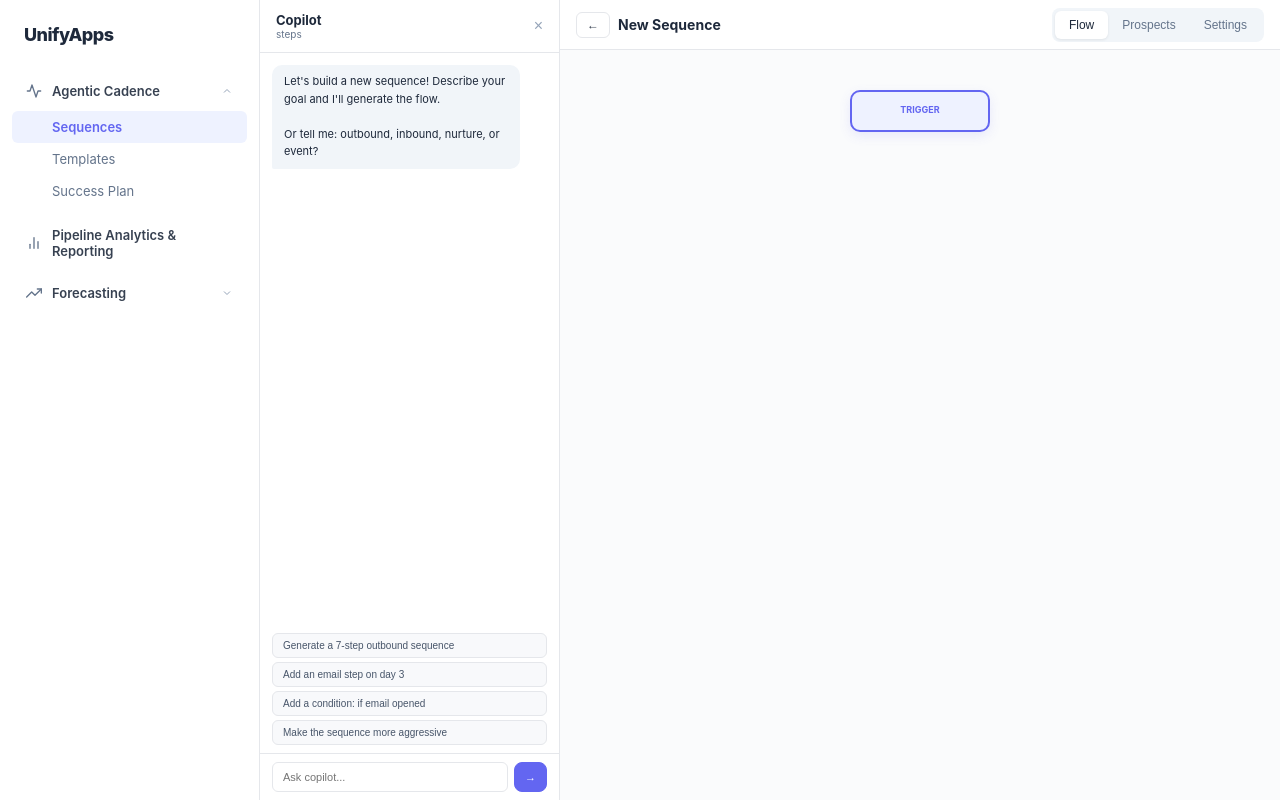
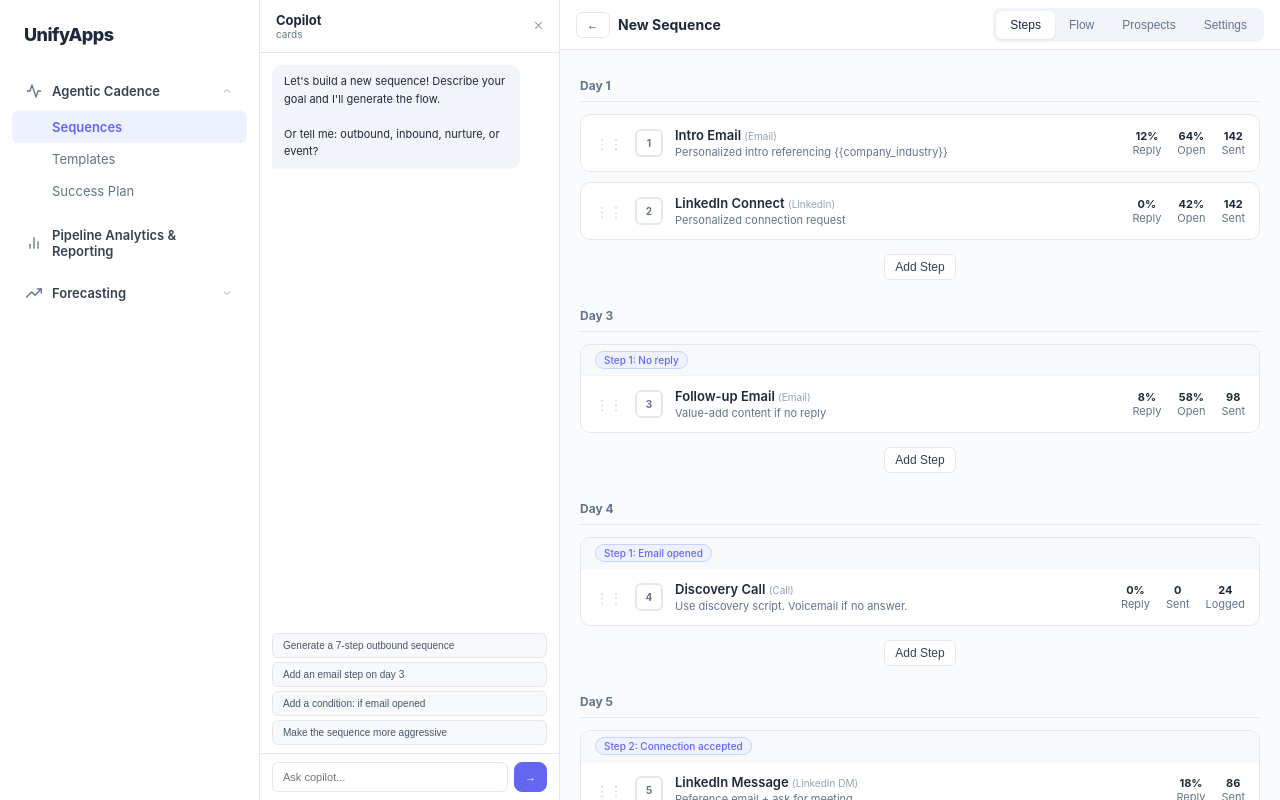
Before and after one commit to nitish-unifyapps/sales-enablement, a React (Vite) app: page / in a window 1280 px wide. Both pictures are taken after a click on the button "+ Create Sequence". Built offline with nearby package versions, Linux system fonts and the light colour scheme.

Commit message:
feat: cards view for sequences with day grouping, inline conditions, and condition management in drawer

```diff
--- a/src/pages/Sequences.jsx
+++ b/src/pages/Sequences.jsx
@@ -111,9 +111,21 @@
   const [steps, setSteps] = useState(initialSteps)
   const [prospects, setProspects] = useState(initialProspects)
   const [selectedSeq, setSelectedSeq] = useState(null)
-  const [builderTab, setBuilderTab] = useState('steps')
+  const [builderTab, setBuilderTab] = useState('cards')
   const [selectedStep, setSelectedStep] = useState(null)
   const [copilotOpen, setCopilotOpen] = useState(true)
+
+  // Flat steps for Cards view
+  const [cardSteps, setCardSteps] = useState([
+    { id: 1, type: 'auto_email', title: 'Intro Email', desc: 'Personalized intro referencing {{company_industry}}', day: 1, conditions: [], metrics: { replyRate: 12, openRate: 64, sent: 142 } },
+    { id: 2, type: 'linkedin_connect', title: 'LinkedIn Connect', desc: 'Personalized connection request', day: 1, conditions: [], metrics: { replyRate: 0, openRate: 42, sent: 142 } },
+    { id: 3, type: 'auto_email', title: 'Follow-up Email', desc: 'Value-add content if no reply', day: 3, conditions: [{ from: 'Step 1', condition: 'No reply', id: 'c1' }], metrics: { replyRate: 8, openRate: 58, sent: 98 } },
+    { id: 4, type: 'phone', title: 'Discovery Call', desc: 'Use discovery script. Voicemail if no answer.', day: 4, conditions: [{ from: 'Step 1', condition: 'Email opened', id: 'c2' }], metrics: { replyRate: 0, openRate: 0, sent: 0, logged: 24 } },
+    { id: 5, type: 'linkedin_msg', title: 'LinkedIn Message', desc: 'Reference email + ask for meeting', day: 5, conditions: [{ from: 'Step 2', condition: 'Connection accepted', id: 'c3' }], metrics: { replyRate: 18, openRate: 0, sent: 86 } },
+    { id: 6, type: 'auto_email', title: 'Case Study Email', desc: 'Industry-relevant social proof', day: 7, conditions: [{ from: 'Step 3', condition: 'No reply', id: 'c4' }, { from: 'Step 4', condition: 'No answer', id: 'c5' }], metrics: { replyRate: 6, openRate: 52, sent: 72 } },
+    { id: 7, type: 'phone', title: 'Call #2 + Voicemail', desc: 'Mention LinkedIn, drop voicemail', day: 9, conditions: [{ from: 'Step 6', condition: 'Email opened', id: 'c6' }], metrics: { replyRate: 0, openRate: 0, sent: 0, logged: 18 } },
+    { id: 8, type: 'auto_email', title: 'Breakup Email', desc: 'Final touch — create urgency', day: 12, conditions: [{ from: 'Step 5', condition: 'No reply', id: 'c7' }, { from: 'Step 6', condition: 'No reply', id: 'c8' }], metrics: { replyRate: 4, openRate: 45, sent: 64 } },
+  ])
   const [chatMessages, setChatMessages] = useState([])
   const [chatInput, setChatInput] = useState('')
   const [pendingStep, setPendingStep] = useState(null)
@@ -312,6 +324,7 @@
                 <span style={{ fontSize: 14, fontWeight: 700 }}>{selectedSeq?.name || 'New Sequence'}</span>
               </div>
               <div className="view-toggle">
+                <button className={builderTab === 'cards' ? 'active' : ''} onClick={() => setBuilderTab('cards')}>Steps</button>
                 <button className={builderTab === 'steps' ? 'active' : ''} onClick={() => setBuilderTab('steps')}>Flow</button>
                 <button className={builderTab === 'prospects' ? 'active' : ''} onClick={() => setBuilderTab('prospects')}>Prospects</button>
                 <button className={builderTab === 'settings' ? 'active' : ''} onClick={() => setBuilderTab('settings')}>Settings</button>
@@ -320,6 +333,58 @@
 
             {/* Canvas area */}
             <div style={{ flex: 1, overflow: 'auto', background: '#fafbfc', position: 'relative' }}>
+
+              {/* CARDS VIEW */}
+              {builderTab === 'cards' && (
+                <div style={{ padding: 20 }}>
+                  {/* Group by day */}
+                  {[...new Set(cardSteps.map(s => s.day))].sort((a, b) => a - b).map(day => (
+                    <div key={day} style={{ marginBottom: 20 }}>
+                      <div style={{ fontSize: 12, fontWeight: 700, color: '#64748b', padding: '8px 0', borderBottom: '1px solid #e5e7eb', marginBottom: 12 }}>Day {day}</div>
+                      {cardSteps.filter(s => s.day === day).map((step, idx) => {
+                        const stepIdx = cardSteps.indexOf(step)
+                        const isSelected = selectedStep?.id === step.id
+                        return (
+                          <div key={step.id} onClick={() => setSelectedStep(step)} style={{ background: isSelected ? '#eef2ff' : '#fff', border: `1px solid ${isSelected ? '#6366f1' : '#e5e7eb'}`, borderRadius: 10, padding: 0, marginBottom: 10, cursor: 'pointer', overflow: 'hidden', transition: 'all .12s' }}>
+                            {/* Conditions bar at top */}
+                            {step.conditions.length > 0 && (
+                              <div style={{ padding: '6px 14px', background: '#f8f9fb', borderBottom: '1px solid #f1f5f9', display: 'flex', gap: 8, flexWrap: 'wrap' }}>
+                                {step.conditions.map(c => (
+                                  <span key={c.id} style={{ fontSize: 10, padding: '2px 8px', background: '#eef2ff', border: '1px solid #c7d2fe', borderRadius: 12, color: '#6366f1', fontWeight: 500 }}>
+                                    {c.from}: {c.condition}
+                                  </span>
+                                ))}
+                              </div>
+                            )}
+                            {/* Step content */}
+                            <div style={{ padding: '12px 14px', display: 'flex', alignItems: 'center', gap: 12 }}>
+                              <span style={{ color: '#d1d5db', fontSize: 14, cursor: 'grab', userSelect: 'none' }}>⋮⋮</span>
+                              <div style={{ width: 28, height: 28, borderRadius: 6, border: '2px solid #e5e7eb', display: 'flex', alignItems: 'center', justifyContent: 'center', fontSize: 10, fontWeight: 700, color: '#64748b', flexShrink: 0 }}>{stepIdx + 1}</div>
+                              <div style={{ flex: 1 }}>
+                                <div style={{ fontSize: 13, fontWeight: 600 }}>{step.title} <span style={{ fontSize: 10, color: '#94a3b8', fontWeight: 400 }}>({stepTypes.find(t => t.type === step.type)?.label})</span></div>
+                                <div style={{ fontSize: 11, color: '#64748b', marginTop: 2 }}>{step.desc}</div>
+                              </div>
+                              {/* Metrics */}
+                              <div style={{ display: 'flex', gap: 16, fontSize: 11, color: '#64748b', flexShrink: 0 }}>
+                                {step.metrics.replyRate !== undefined && <div style={{ textAlign: 'center' }}><div style={{ fontWeight: 700, color: '#1e293b' }}>{step.metrics.replyRate}%</div><div>Reply</div></div>}
+                                {step.metrics.openRate !== undefined && step.metrics.openRate > 0 && <div style={{ textAlign: 'center' }}><div style={{ fontWeight: 700, color: '#1e293b' }}>{step.metrics.openRate}%</div><div>Open</div></div>}
+                                {step.metrics.sent !== undefined && <div style={{ textAlign: 'center' }}><div style={{ fontWeight: 700, color: '#1e293b' }}>{step.metrics.sent}</div><div>Sent</div></div>}
+                                {step.metrics.logged !== undefined && <div style={{ textAlign: 'center' }}><div style={{ fontWeight: 700, color: '#1e293b' }}>{step.metrics.logged}</div><div>Logged</div></div>}
+                              </div>
+                            </div>
+                          </div>
+                        )
+                      })}
+                      {/* Add Step button per day */}
+                      <div style={{ textAlign: 'center', paddingTop: 4 }}>
+                        <button className="btn btn-sm" onClick={() => setCardSteps([...cardSteps, { id: Date.now(), type: 'auto_email', title: 'New Step', desc: '', day, conditions: [], metrics: { replyRate: 0, openRate: 0, sent: 0 } }])}>Add Step</button>
+                      </div>
+                    </div>
+                  ))}
+                </div>
+              )}
+
+              {/* FLOW VIEW */}
               {builderTab === 'steps' && (
                 <div style={{ display: 'flex', justifyContent: 'center', padding: '40px 32px', minHeight: '100%' }}>
                   {renderNode(steps)}
@@ -360,44 +425,64 @@
           </div>
 
           {/* RIGHT: Step Detail Drawer */}
-          {selectedStep && builderTab === 'steps' && (
+          {selectedStep && (builderTab === 'steps' || builderTab === 'cards') && (
             <div style={{ width: 320, borderLeft: '1px solid #e5e7eb', background: '#fff', overflowY: 'auto', flexShrink: 0 }}>
               <div style={{ padding: '14px 18px', borderBottom: '1px solid #e5e7eb', display: 'flex', justifyContent: 'space-between', alignItems: 'center' }}>
                 <span style={{ fontSize: 13, fontWeight: 700 }}>Step Properties</span>
                 <button onClick={() => setSelectedStep(null)} style={{ background: 'none', border: 'none', cursor: 'pointer', fontSize: 16, color: '#94a3b8' }}>×</button>
               </div>
-              <div style={{ padding: 16, display: 'flex', flexDirection: 'column', gap: 12 }}>
-                <div className="form-group"><label>Type</label><select value={selectedStep.type} onChange={e => updateStep('type', e.target.value)}>{stepTypes.map(t => <option key={t.type} value={t.type}>{t.label}</option>)}</select></div>
-                <div className="form-group"><label>Title</label><input value={selectedStep.title} onChange={e => updateStep('title', e.target.value)} /></div>
-                <div className="form-group"><label>Description</label><textarea value={selectedStep.desc} onChange={e => updateStep('desc', e.target.value)} style={{ minHeight: 70 }} /></div>
-                <div className="form-group"><label>Day</label><input type="number" min="1" value={selectedStep.day} onChange={e => updateStep('day', parseInt(e.target.value) || 1)} /></div>
-                <div className="form-group"><label>Condition</label>
-                  <select value={selectedStep.condition || 'always'} onChange={e => updateStep('condition', e.target.value)}>
-                    <option value="always">Always execute</option>
-                    <optgroup label="Engagement"><option value="if_opened">If email opened</option><option value="if_no_open">If NOT opened</option><option value="if_clicked">If link clicked</option><option value="if_opened_3x">If opened 3+ times</option><option value="if_page_visit">If page visited</option></optgroup>
-                    <optgroup label="Reply"><option value="if_no_reply">If no reply</option><option value="if_replied">If replied</option></optgroup>
-                    <optgroup label="LinkedIn"><option value="if_connected">If connected</option><option value="if_not_connected">If NOT connected</option></optgroup>
-                    <optgroup label="Escalation"><option value="if_no_engagement_3">No engagement 3 steps</option><option value="if_no_engagement_7d">No engagement 7 days</option></optgroup>
+              <div style={{ padding: 16, display: 'flex', flexDirection: 'column', gap: 10 }}>
+                <div className="form-group"><label>Type</label>
+                  <select value={selectedStep.type} onChange={e => { const u = { ...selectedStep, type: e.target.value }; setSelectedStep(u); if (builderTab === 'cards') setCardSteps(cardSteps.map(s => s.id === u.id ? u : s)); else updateStep('type', e.target.value) }}>
+                    {stepTypes.map(t => <option key={t.type} value={t.type}>{t.label}</option>)}
                   </select>
                 </div>
-                <div className="form-group"><label>Send Window</label>
-                  <select value={selectedStep.sendWindow || '8am-6pm'} onChange={e => updateStep('sendWindow', e.target.value)}>
-                    <option value="8am-6pm">8am — 6pm</option><option value="9am-5pm">9am — 5pm</option><option value="9am-12pm">Morning only</option><option value="anytime">Any time</option>
-                  </select>
+                <div className="form-group"><label>Title</label>
+                  <input value={selectedStep.title} onChange={e => { const u = { ...selectedStep, title: e.target.value }; setSelectedStep(u); if (builderTab === 'cards') setCardSteps(cardSteps.map(s => s.id === u.id ? u : s)); else updateStep('title', e.target.value) }} />
                 </div>
-                <div className="form-group"><label>Priority</label>
-                  <select value={selectedStep.priority || 'normal'} onChange={e => updateStep('priority', e.target.value)}>
-                    <option value="high">High</option><option value="normal">Normal</option><option value="low">Low</option>
-                  </select>
+                <div className="form-group"><label>Description</label>
+                  <textarea value={selectedStep.desc || ''} onChange={e => { const u = { ...selectedStep, desc: e.target.value }; setSelectedStep(u); if (builderTab === 'cards') setCardSteps(cardSteps.map(s => s.id === u.id ? u : s)); else updateStep('desc', e.target.value) }} style={{ minHeight: 60 }} />
                 </div>
-                <div className="form-group"><label>On Failure</label>
-                  <select value={selectedStep.onFailure || 'skip'} onChange={e => updateStep('onFailure', e.target.value)}>
-                    <option value="skip">Skip & continue</option><option value="pause">Pause sequence</option><option value="retry">Retry next day</option><option value="notify">Notify owner</option>
-                  </select>
+                <div className="form-group"><label>Day</label>
+                  <input type="number" min="1" value={selectedStep.day} onChange={e => { const u = { ...selectedStep, day: parseInt(e.target.value) || 1 }; setSelectedStep(u); if (builderTab === 'cards') setCardSteps(cardSteps.map(s => s.id === u.id ? u : s)); else updateStep('day', parseInt(e.target.value) || 1) }} />
                 </div>
-                <div className="form-group"><label>Template</label><input value={selectedStep.template || ''} onChange={e => updateStep('template', e.target.value)} placeholder="Link template name..." /></div>
-                <div className="form-group"><label>A/B Variant</label><textarea value={selectedStep.abVariant || ''} onChange={e => updateStep('abVariant', e.target.value)} placeholder="Alt content for split test..." style={{ minHeight: 50 }} /></div>
-                <button className="btn btn-danger" style={{ marginTop: 8 }} onClick={() => deleteStep(selectedStep.id)}>Delete Step</button>
+
+                {/* Conditions — Cards view */}
+                {builderTab === 'cards' && (
+                  <div style={{ borderTop: '1px solid #e5e7eb', paddingTop: 12 }}>
+                    <div style={{ fontSize: 12, fontWeight: 700, color: '#475569', marginBottom: 4 }}>Conditions</div>
+                    <div style={{ fontSize: 10, color: '#94a3b8', marginBottom: 8 }}>Execute this step only when:</div>
+                    {(selectedStep.conditions || []).map((c, ci) => (
+                      <div key={c.id} style={{ display: 'flex', alignItems: 'center', gap: 6, marginBottom: 6, padding: '5px 8px', background: '#eef2ff', borderRadius: 6, fontSize: 11 }}>
+                        <span style={{ flex: 1 }}><strong>{c.from}</strong> → {c.condition}</span>
+                        <button onClick={() => { const u = { ...selectedStep, conditions: selectedStep.conditions.filter((_, i) => i !== ci) }; setSelectedStep(u); setCardSteps(cardSteps.map(s => s.id === u.id ? u : s)) }} style={{ background: 'none', border: 'none', color: '#dc2626', cursor: 'pointer', fontSize: 11 }}>×</button>
+                      </div>
+                    ))}
+                    <div style={{ display: 'flex', gap: 4, marginTop: 6 }}>
+                      <select id="cd-step" style={{ flex: 1, padding: '5px', border: '1px solid #e5e7eb', borderRadius: 5, fontSize: 10 }}>
+                        {cardSteps.filter(s => s.id !== selectedStep.id && cardSteps.indexOf(s) < cardSteps.indexOf(selectedStep)).map(s => (
+                          <option key={s.id} value={`Step ${cardSteps.indexOf(s) + 1}`}>Step {cardSteps.indexOf(s) + 1}</option>
+                        ))}
+                      </select>
+                      <select id="cd-cond" style={{ flex: 1, padding: '5px', border: '1px solid #e5e7eb', borderRadius: 5, fontSize: 10 }}>
+                        <option>No reply</option><option>Email opened</option><option>Link clicked</option><option>No answer</option><option>Connected</option><option>Not connected</option><option>No engagement</option>
+                      </select>
+                      <button className="btn btn-sm btn-primary" style={{ padding: '4px 8px', fontSize: 10 }} onClick={() => {
+                        const f = document.getElementById('cd-step')?.value; const c = document.getElementById('cd-cond')?.value
+                        if (!f) return
+                        const u = { ...selectedStep, conditions: [...(selectedStep.conditions || []), { id: 'c' + Date.now(), from: f, condition: c }] }
+                        setSelectedStep(u); setCardSteps(cardSteps.map(s => s.id === u.id ? u : s))
+                      }}>+</button>
+                    </div>
+                  </div>
+                )}
+
+                <div style={{ borderTop: '1px solid #e5e7eb', paddingTop: 12, display: 'flex', flexDirection: 'column', gap: 10 }}>
+                  <div className="form-group"><label>Send Window</label><select defaultValue="8am-6pm"><option>8am — 6pm</option><option>9am — 5pm</option><option>Morning only</option></select></div>
+                  <div className="form-group"><label>Priority</label><select defaultValue="normal"><option value="high">High</option><option value="normal">Normal</option><option value="low">Low</option></select></div>
+                  <div className="form-group"><label>Template</label><input placeholder="Link template..." /></div>
+                </div>
+                <button className="btn btn-danger" style={{ marginTop: 8 }} onClick={() => { if (builderTab === 'cards') { setCardSteps(cardSteps.filter(s => s.id !== selectedStep.id)) } else { deleteStep(selectedStep.id) } setSelectedStep(null) }}>Delete Step</button>
               </div>
             </div>
           )}
```
Also changed, not shown: Screenshot 2026-06-23 at 2.15.39 AM.png (added).
